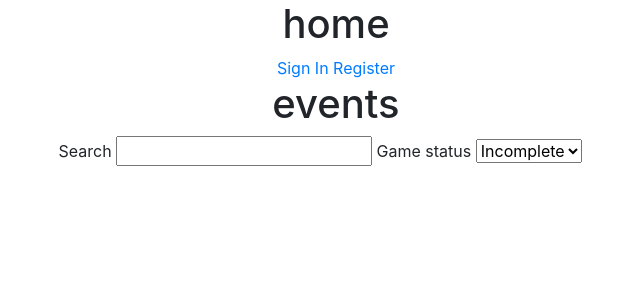
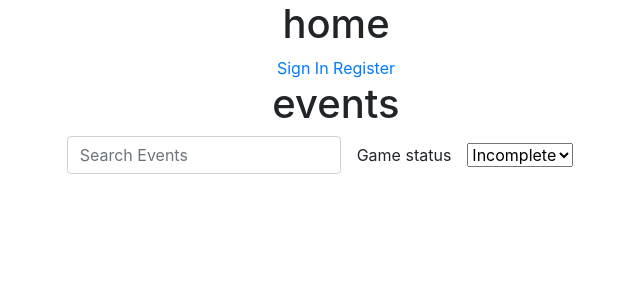
Before and after one commit to cmyk505/better-bets, a Flask app: page / in a window 1280 px wide. Shown: the part 56-356 px from the top of the page, without its empty margins (304-944 px from the left). Run offline with Flask 2, Linux system fonts and the light colour scheme; data that the repository does not hold is empty; some libraries are stand-ins or nearby versions.

Commit message:
added cards to home page events

```diff
--- a/static/home.css
+++ b/static/home.css
@@ -11,3 +11,11 @@
 .hidden {
   display: none;
 }
+
+/*Using media to set the style If screen is bigger than 800px*/
+@media screen and (min-width: 800px) {
+  .event-container {
+    max-width: 600px;/*Limit max-width to 600px*/
+    margin: 0 auto;/*Centering this container*/
+  }
+}
--- a/templates/home.html
+++ b/templates/home.html
@@ -37,29 +37,37 @@
         {% endif %}
     </div>
 
-    <div class="event-container"  style="width: 50%;">
+    <div class="event-container">
         <h1 id="event-header">events</h1>
-        <label for="search-events" id="search-events">Search</label>
-        <input type="text" id="search-events">
+        <form class="form-inline text-center">
+            <div class="form-group mb-2">
+                <input type="text" class="form-control" id="search-events" placeholder="Search Events">
+            </div>
+             <div class="form-group mx-sm-3 mb-2">
                 <label for="completion-filter" class="">Game status</label>
-        <select name="completion-filter" id="completion-filter" class="mb-3">
+                <select name="completion-filter" id="completion-filter" class="mx-sm-3">
                     <option value="incomplete" selected>Incomplete</option>
                     <option value="completed">Completed</option>
                 </select>
+             </div>
+        </form>
         {% for event in events %}
         <div id="event-list">
-            <div class="card">
+            <div class="card bg-light">
+                <div class="row align-items-center">
+                        <div class="col">
                     <a href="/event/{{event.id}}">
-                    <img class="card-img-top max-width:50% bg-secondary" src={{ event.strThumb }} alt="Card image cap">
+                        <img class="col" src={{ event.strThumb }} alt="Card image cap">
                     </a>
-                <div class="card-header">
+                        </div>
+                    <div class="col">
+
                         <a href="/event/{{event.id}}">
                             {{event.title}}
                         </a>
-                    {{event.datetime}} UTC
+                        <div>{{event.datetime}} UTC</div>
+
                     </div>
-                <div class='card-body'>
-
                 </div>
             </div>
         </div>
```
Lines whose indentation alone changed are shown as unchanged.
